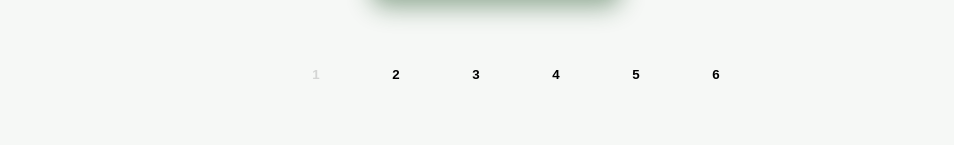
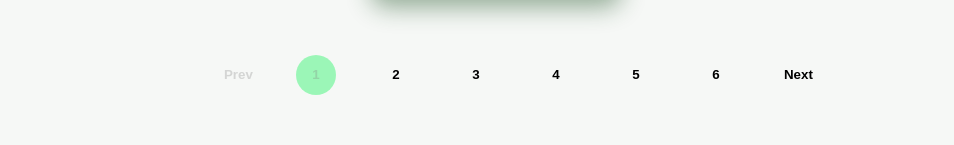
Before and after one commit to solzambrano/Veterinaria, a React (Vite) app: page /products in a window 1280 px wide. Shown: the part 1991-2136 px from the top of the page, without its empty margins (144-1098 px from the left). Built offline with nearby package versions, Linux system fonts and the light colour scheme.

Commit message:
add next and prev page

```diff
--- a/src/components/Paginator/index.jsx
+++ b/src/components/Paginator/index.jsx
@@ -15,17 +15,19 @@ const Paginator = () => {
     return(
         <Container>
             <ContainerPaginator>
+                <Button onClick={prevPage} disabled={currentPage === 1}>Prev</Button>
             <List>
                 {pages.map((page) => (
                     <Button
                         key={page}
                         onClick={() => goToPage(page)}
                         disabled={page === currentPage}
-                        >
-                    {page}
+                         $isActive={page === currentPage}
+                        >{page}
                     </Button>
                 ))}
             </List>
+                <Button onClick={nextPage} disabled={currentPage === totalPages}>Next</Button>
         </ContainerPaginator>
         </Container>
     )
```
Lines whose indentation alone changed are shown as unchanged.
